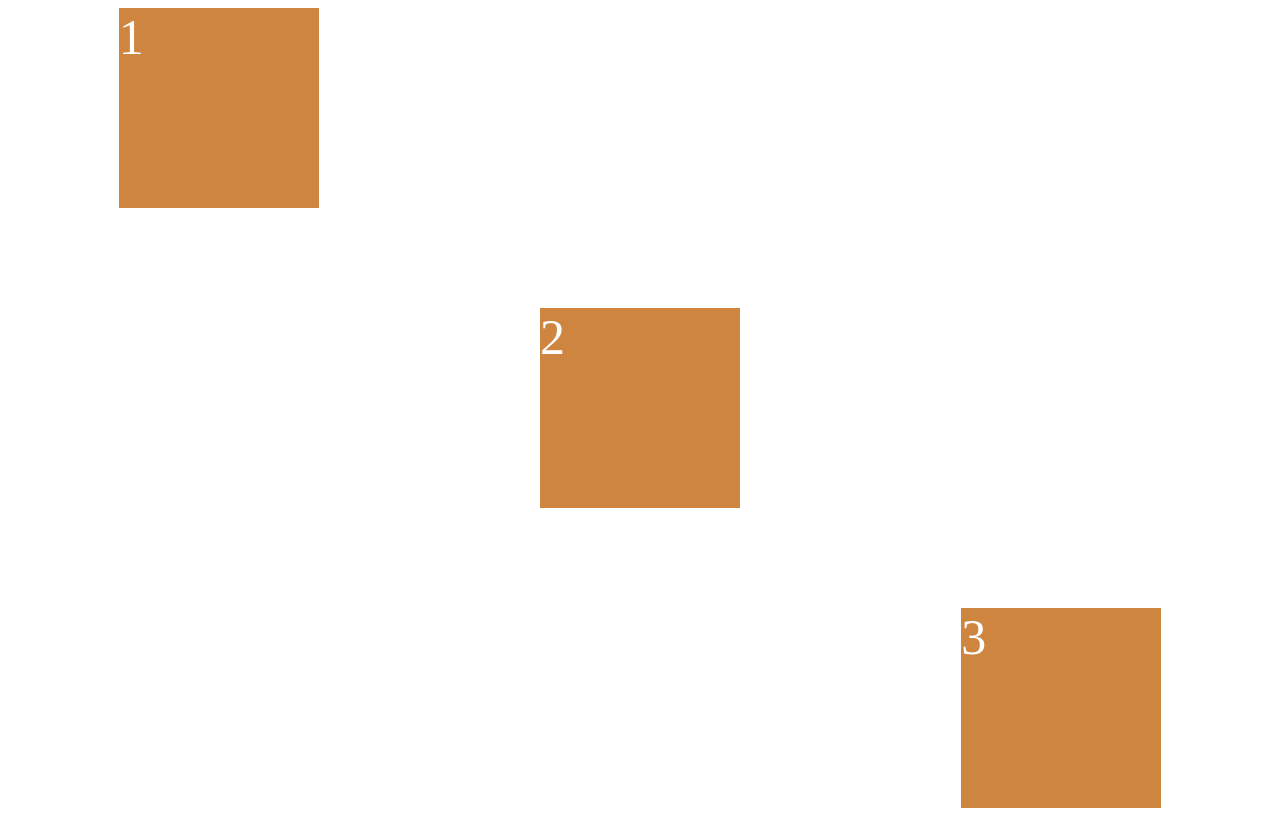
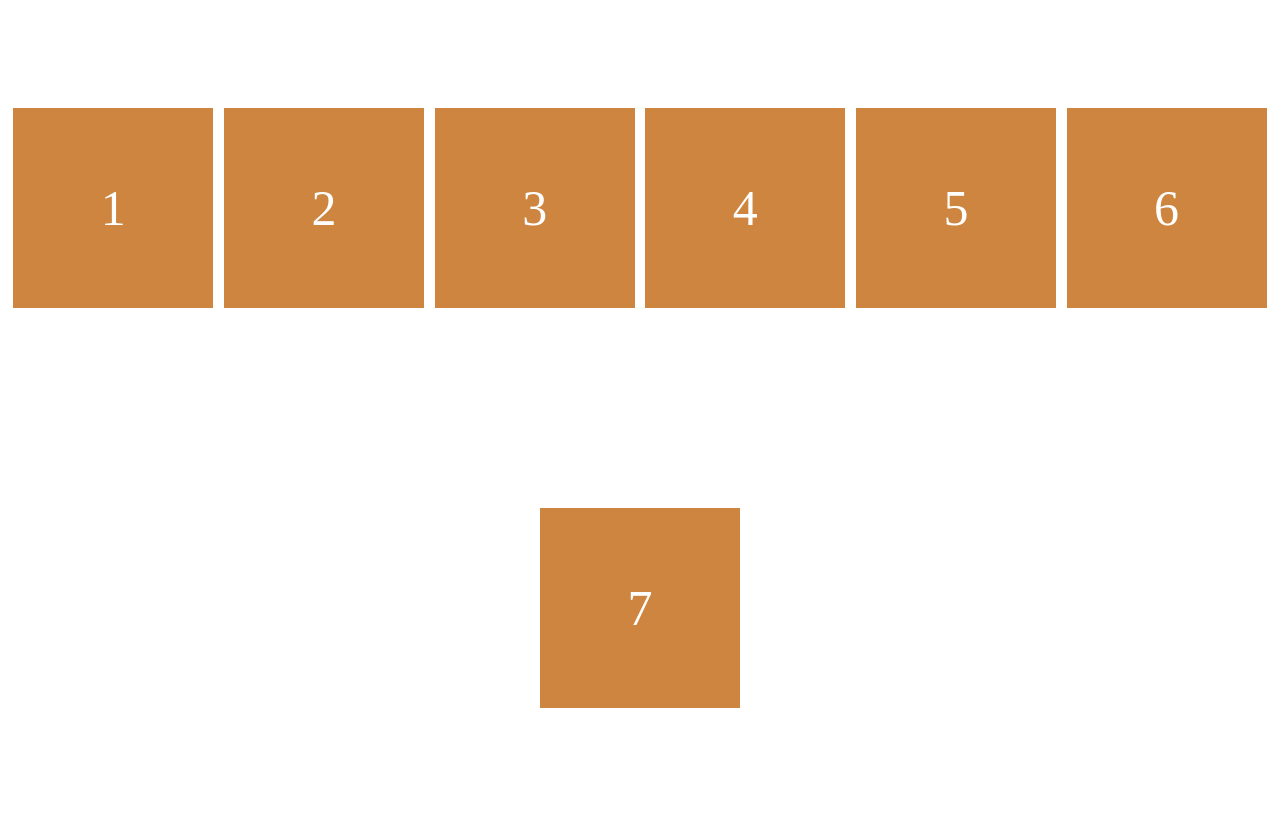
Before and after one commit to KangJunewoo/nomad-css, a plain HTML site: page Flexbox/index.html in a window 1280 px wide. Drawn offline with Linux system fonts and the light colour scheme.

Commit message:
[#1.5] flex-wrap:wrap;으로 한 줄에서 벗어나기

```diff
--- a/Flexbox/flexbox.css
+++ b/Flexbox/flexbox.css
@@ -4,7 +4,10 @@
   column으로 줘서 두 axis 바꿀 수 있음. */
   justify-content:space-around;
   align-items:flex-start;
+
+  align-content: space-around;
   height:100vh;
+  flex-wrap: wrap;
 }
 
 .child{
@@ -13,12 +16,17 @@
   background:peru;
   color:white;
   font-size:50px;
+
+  /* 숫자들 가운데로 맞추기 위함 */
+  display:flex;
+  justify-content: center;
+  align-items: center;
 }
 
-.child:nth-child(2){
+/* .child:nth-child(2){
   align-self:center;
 }
 
 .child:nth-child(3){
   align-self:flex-end;
-}
+} */
--- a/Flexbox/index.html
+++ b/Flexbox/index.html
@@ -10,6 +10,10 @@
     <div class="child">1</div>
     <div class="child">2</div>
     <div class="child">3</div>
+    <div class="child">4</div>
+    <div class="child">5</div>
+    <div class="child">6</div>
+    <div class="child">7</div>
   </div>
 </body>
 </html>
```
Also changed, not shown: README.md.
